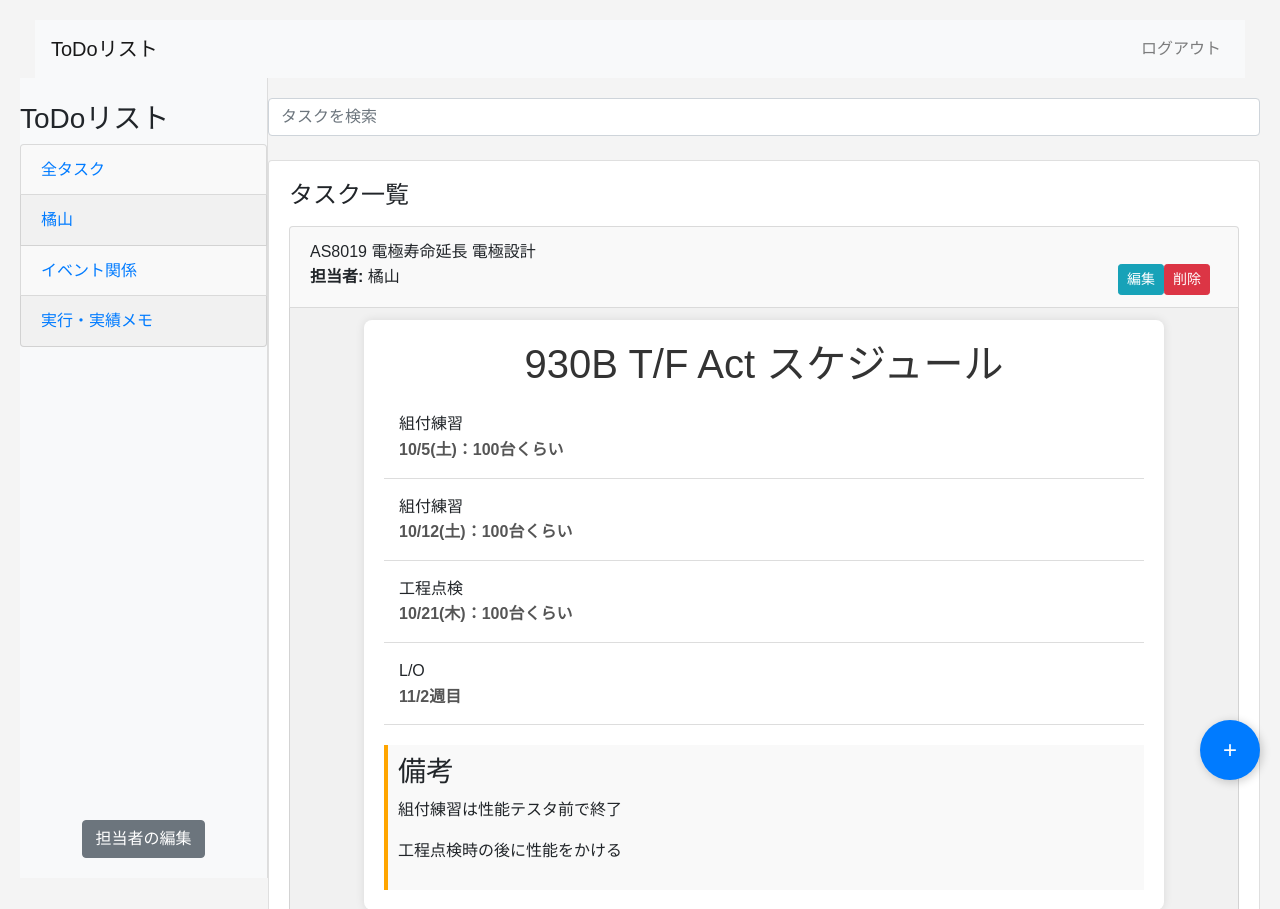
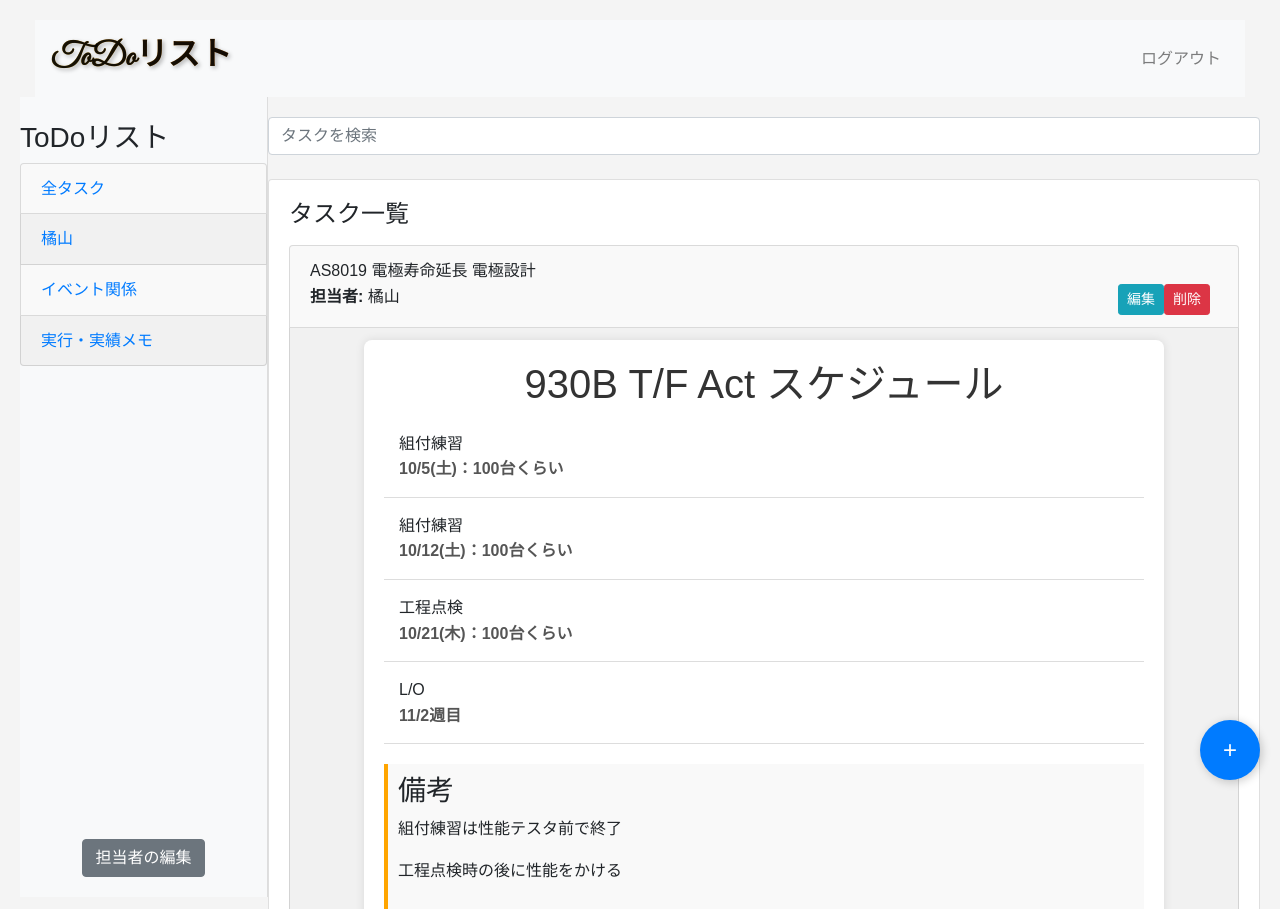
Before and after one commit to miatamikan/ToDo2, a Flask app: page / in a window 1280 px wide. Shown: the top 909 px of the page. Run offline with Flask 3, Linux system fonts and the light colour scheme; the visitor is signed in with stand-in values (Sample User, id 1); data comes from the database, SQL or seed files in the repository; parts of the project's set-up code (start-up, migrations or seed data) failed here and were passed over; some libraries are stand-ins or nearby versions.

Commit message:
Update index.html

```diff
--- a/templates/index.html
+++ b/templates/index.html
@@ -9,6 +9,7 @@
     <script src="https://code.jquery.com/jquery-3.6.0.min.js"></script>
     <!-- Sortable.js -->
     <script src="{{ url_for('static', filename='js/Sortable.min.js') }}"></script>
+    <link href="https://fonts.googleapis.com/css2?family=Great+Vibes&display=swap" rel="stylesheet">
     <style>
         /* サイドバーとメインコンテンツの幅調整 */
         .sidebar {
@@ -51,6 +52,16 @@
             background-color: #007bff;
             color: white;
             box-shadow: 2px 2px 10px rgba(0, 0, 0, 0.2);
+        }
+        /* ゴージャスなフォントスタイル */
+        .navbar-brand {
+            font-family: 'Great Vibes', cursive;
+            font-size: 2em;
+            font-weight: bold;
+            background: linear-gradient(45deg, #f4d03f, #e67e22);
+            -webkit-background-clip: text;
+            color: transparent;
+            text-shadow: 2px 2px 4px rgba(0, 0, 0, 0.3);
         }
     </style>
 </head>
```
